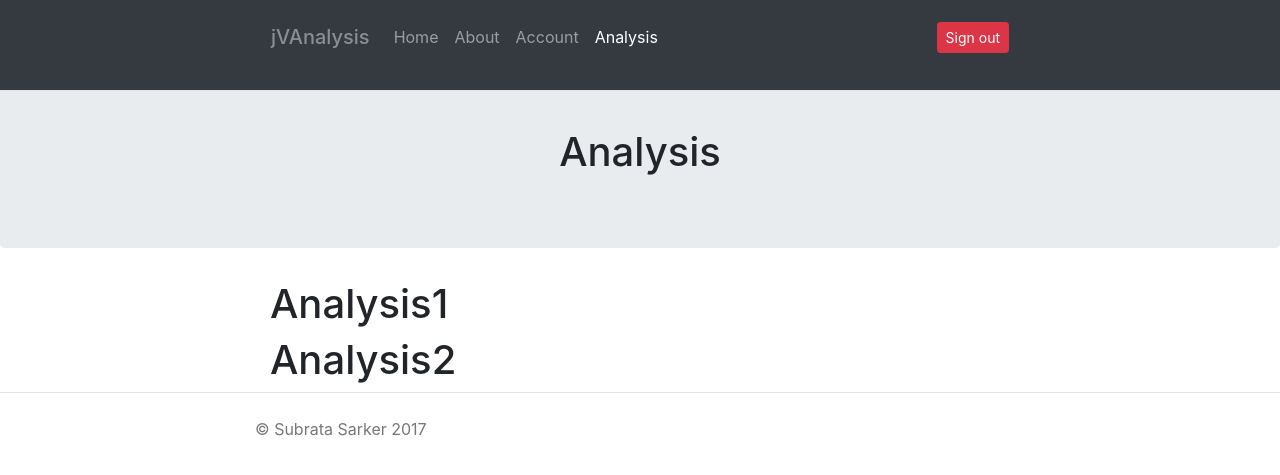
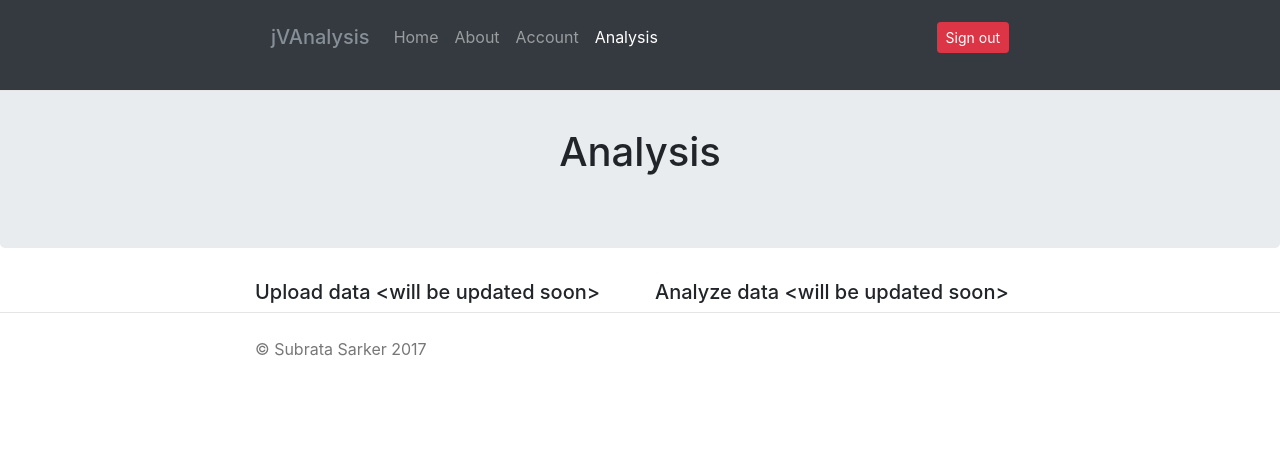
Before and after one commit to picklu/jvanalysis, a Flask app: page /analysis in a window 1280 px wide. Shown: the top 475 px of the page. Run offline with Flask 2, Linux system fonts and the light colour scheme; some libraries are stand-ins or nearby versions.

```diff
--- a/jvanalysis/templates/analysis.html
+++ b/jvanalysis/templates/analysis.html
@@ -7,10 +7,12 @@
 {% endblock %}
 
 {% block content %}
-<div class="col-lg-6">
-    <h1>Analysis1</h1>
-</div>
-<div class="col-lg-6">
-    <h1>Analysis2</h1>
+<div class="row">
+    <div class="col-lg-6">
+        <h5>Upload data &lt;will be updated soon&gt;</h5>
+    </div>
+    <div class="col-lg-6">
+        <h5>Analyze data  &lt;will be updated soon&gt;</h5>
+    </div>
 </div>
 {% endblock %}
```
